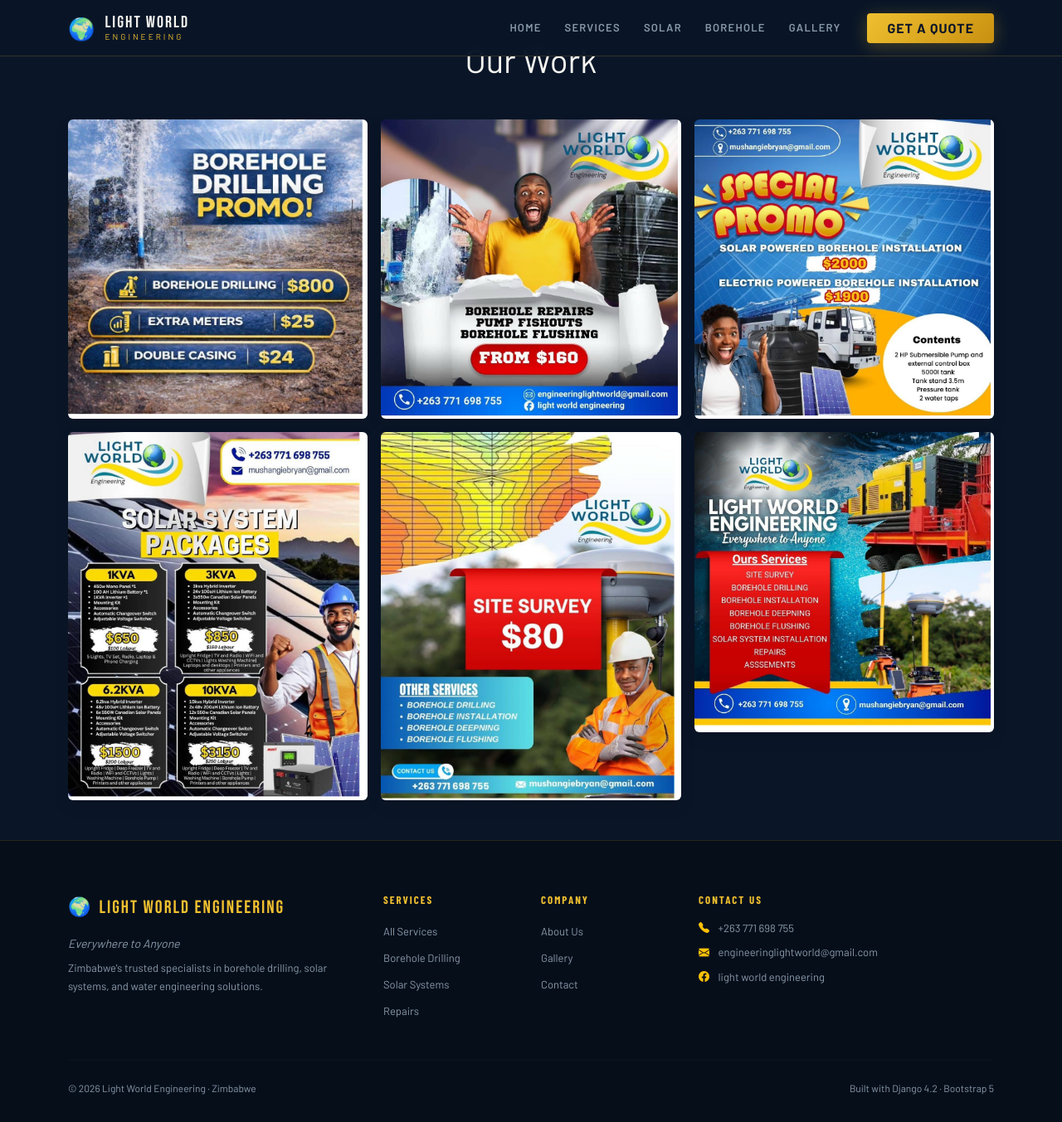
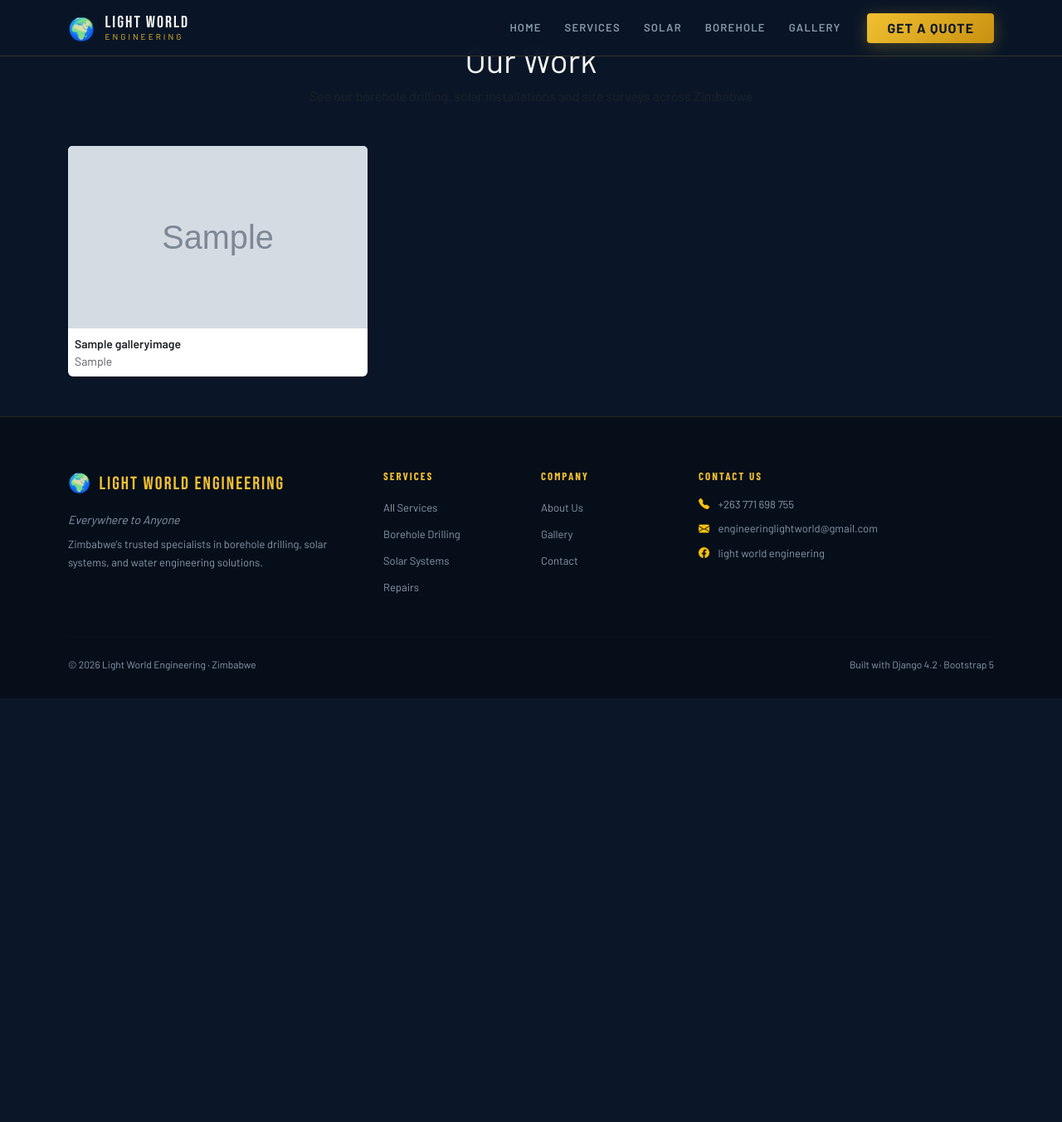
Before and after one commit to SlyJeremiah/lightworld, a Django app: page /gallery/ in a window 1280 px wide. Shown: the whole page at 83% size. After the commit the page ends 842 px from the top, so only its background shows below. Run offline with Django 4.2, Linux system fonts and the light colour scheme; tables that the repository leaves empty hold one stand-in row (values such as "Sample post"); grey boxes marked "Sample" are stand-in pictures; some web fonts are replaced.

Commit message:
Dynamic gallery with image and video support

```diff
--- a/core/admin.py
+++ b/core/admin.py
@@ -12,7 +12,7 @@
 
 @admin.register(GalleryImage)
 class GalleryImageAdmin(admin.ModelAdmin):
-    list_display = ['title', 'category', 'order', 'is_active', 'created_at']
-    list_filter = ['category', 'is_active']
+    list_display = ['title', 'media_type', 'order', 'is_active', 'created_at']
     list_editable = ['order', 'is_active']
+    list_filter = ['media_type', 'is_active']
     search_fields = ['title', 'caption']
--- a/core/models.py
+++ b/core/models.py
@@ -17,17 +17,12 @@
 
 
 class GalleryImage(models.Model):
-    SERVICE_CHOICES = [
-        ('borehole', 'Borehole'),
-        ('solar', 'Solar'),
-        ('repair', 'Repair'),
-        ('survey', 'Site Survey'),
-        ('other', 'Other'),
-    ]
-    title = models.CharField(max_length=150)
-    image = models.ImageField(upload_to='gallery/')
-    category = models.CharField(max_length=20, choices=SERVICE_CHOICES, default='other')
-    caption = models.CharField(max_length=250, blank=True)
+    MEDIA_TYPES = [('image', 'Image'), ('video', 'Video')]
+    title = models.CharField(max_length=200, blank=True)
+    media_type = models.CharField(max_length=10, choices=MEDIA_TYPES, default='image')
+    image = models.ImageField(upload_to='gallery/', blank=True, null=True)
+    video_url = models.URLField(blank=True, help_text='YouTube or video URL')
+    caption = models.TextField(blank=True)
     order = models.PositiveIntegerField(default=0)
     is_active = models.BooleanField(default=True)
     created_at = models.DateTimeField(auto_now_add=True)
@@ -36,4 +31,4 @@
         ordering = ['order', '-created_at']
 
     def __str__(self):
-        return self.title
+        return self.title or f'Gallery item {self.pk}'
--- a/core/views.py
+++ b/core/views.py
@@ -28,11 +28,5 @@
 
 
 def gallery_view(request):
-    category = request.GET.get('cat', '')
-    images = GalleryImage.objects.filter(is_active=True)
-    if category:
-        images = images.filter(category=category)
-    return render(request, 'core/gallery.html', {
-        'images': images,
-        'active_cat': category,
-    })
+    items = GalleryImage.objects.filter(is_active=True)
+    return render(request, 'core/gallery.html', {'items': items})
--- a/templates/core/gallery.html
+++ b/templates/core/gallery.html
@@ -1,18 +1,75 @@
 {% extends 'base.html' %}
 {% load static %}
-{% block title %}Gallery{% endblock %}
+{% block title %}Gallery - Light World Engineering{% endblock %}
 {% block content %}
+
 <section class="py-5">
   <div class="container">
-    <h1 class="text-center mb-5">Our Work</h1>
+    <h1 class="text-center mb-2">Our Work</h1>
+    <p class="text-center text-muted mb-5">See our borehole drilling, solar installations and site surveys across Zimbabwe</p>
+
+    {% if items %}
     <div class="row g-3">
-      <div class="col-md-4"><img src="{% static 'img/641583358_895161573491329_3204533064711458111_n.jpeg' %}" class="img-fluid rounded shadow" alt="Borehole Drilling"></div>
-      <div class="col-md-4"><img src="{% static 'img/592903966_829161743424646_1608025319837431502_n.jpeg' %}" class="img-fluid rounded shadow" alt="Light World Engineering"></div>
-      <div class="col-md-4"><img src="{% static 'img/642148213_898708903136596_8789494646828816813_n.jpeg' %}" class="img-fluid rounded shadow" alt="Solar Installation"></div>
-      <div class="col-md-4"><img src="{% static 'img/639765987_892602987080521_5238803597517677225_n.jpeg' %}" class="img-fluid rounded shadow" alt="Site Survey"></div>
-      <div class="col-md-4"><img src="{% static 'img/629757603_885052081168945_9011226337966404936_n.jpeg' %}" class="img-fluid rounded shadow" alt="Borehole Installation"></div>
-      <div class="col-md-4"><img src="{% static 'img/light_world.jpeg' %}" class="img-fluid rounded shadow" alt="Light World Engineering"></div>
+      {% for item in items %}
+        <div class="col-md-4 col-sm-6">
+          <div class="card border-0 shadow-sm h-100">
+            {% if item.media_type == 'video' and item.video_url %}
+              <div class="ratio ratio-16x9">
+                {% if 'youtube.com' in item.video_url or 'youtu.be' in item.video_url %}
+                  {% with item.video_url as url %}
+                  <iframe
+                    src="https://www.youtube.com/embed/{{ url|slice:'-11:' }}"
+                    title="{{ item.title }}"
+                    allowfullscreen>
+                  </iframe>
+                  {% endwith %}
+                {% else %}
+                  <video controls class="w-100">
+                    <source src="{{ item.video_url }}">
+                  </video>
+                {% endif %}
+              </div>
+            {% elif item.image %}
+              <img src="{{ item.image.url }}" class="card-img-top" alt="{{ item.title }}"
+                   style="height:220px; object-fit:cover; cursor:pointer;"
+                   data-bs-toggle="modal" data-bs-target="#imgModal{{ item.pk }}">
+            {% endif %}
+            {% if item.title or item.caption %}
+            <div class="card-body p-2">
+              {% if item.title %}<p class="fw-semibold mb-0 small">{{ item.title }}</p>{% endif %}
+              {% if item.caption %}<p class="text-muted small mb-0">{{ item.caption }}</p>{% endif %}
+            </div>
+            {% endif %}
+          </div>
+        </div>
+
+        {# Lightbox modal for images #}
+        {% if item.media_type == 'image' and item.image %}
+        <div class="modal fade" id="imgModal{{ item.pk }}" tabindex="-1">
+          <div class="modal-dialog modal-lg modal-dialog-centered">
+            <div class="modal-content bg-dark border-0">
+              <div class="modal-header border-0 pb-0">
+                <button type="button" class="btn-close btn-close-white" data-bs-dismiss="modal"></button>
+              </div>
+              <div class="modal-body text-center p-2">
+                <img src="{{ item.image.url }}" class="img-fluid rounded" alt="{{ item.title }}">
+                {% if item.caption %}<p class="text-white mt-2 small">{{ item.caption }}</p>{% endif %}
+              </div>
+            </div>
+          </div>
+        </div>
+        {% endif %}
+      {% endfor %}
     </div>
+
+    {% else %}
+    <div class="text-center py-5">
+      <div class="fs-1 mb-3">📸</div>
+      <h4 class="text-muted">No gallery items yet</h4>
+      <p class="text-muted">Check back soon for photos and videos of our work.</p>
+    </div>
+    {% endif %}
+
   </div>
 </section>
 {% endblock %}
```
Also changed, not shown: contact/migrations/0001_initial.py (added), contact/migrations/__init__.py (added), core/migrations/0001_initial.py (added), core/migrations/0002_remove_galleryimage_category_galleryimage_media_type_and_more.py (added), core/migrations/__init__.py (added), services/migrations/0001_initial.py (added), services/migrations/__init__.py (added), 1 other file.
